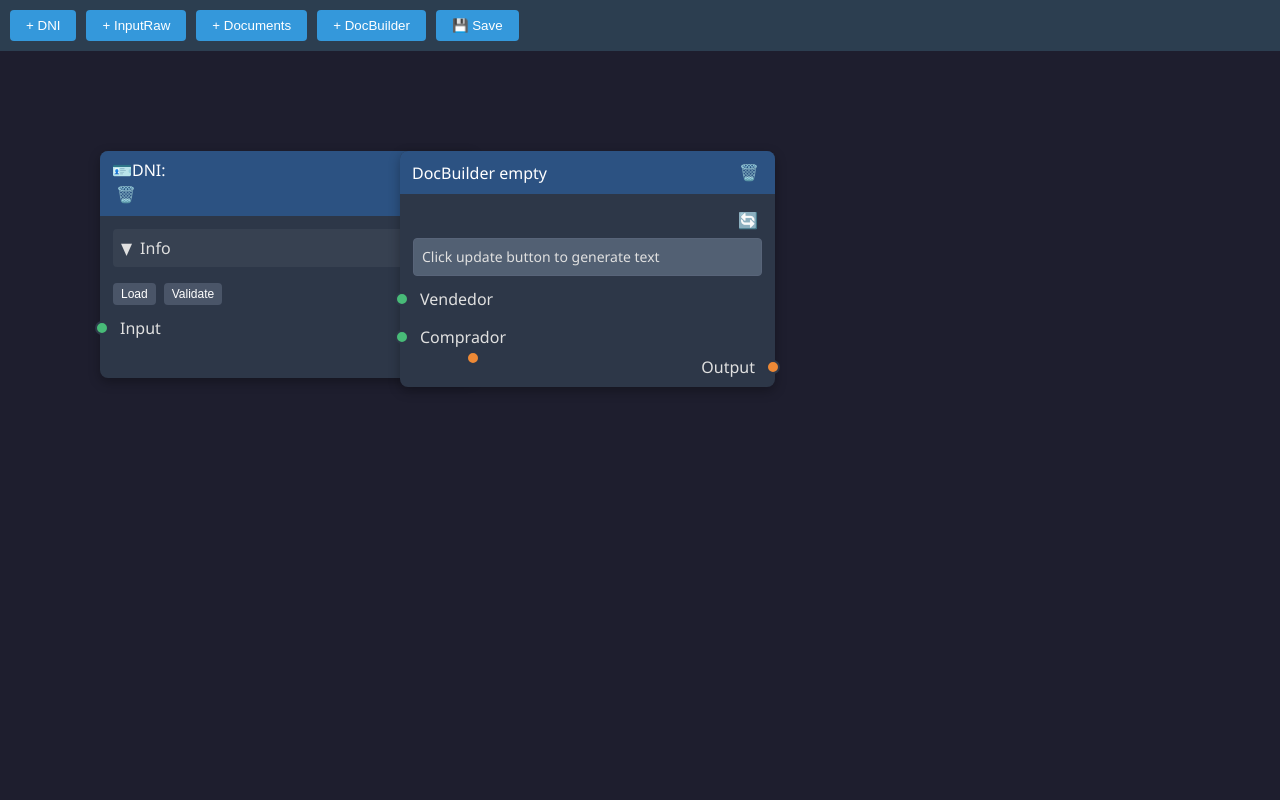
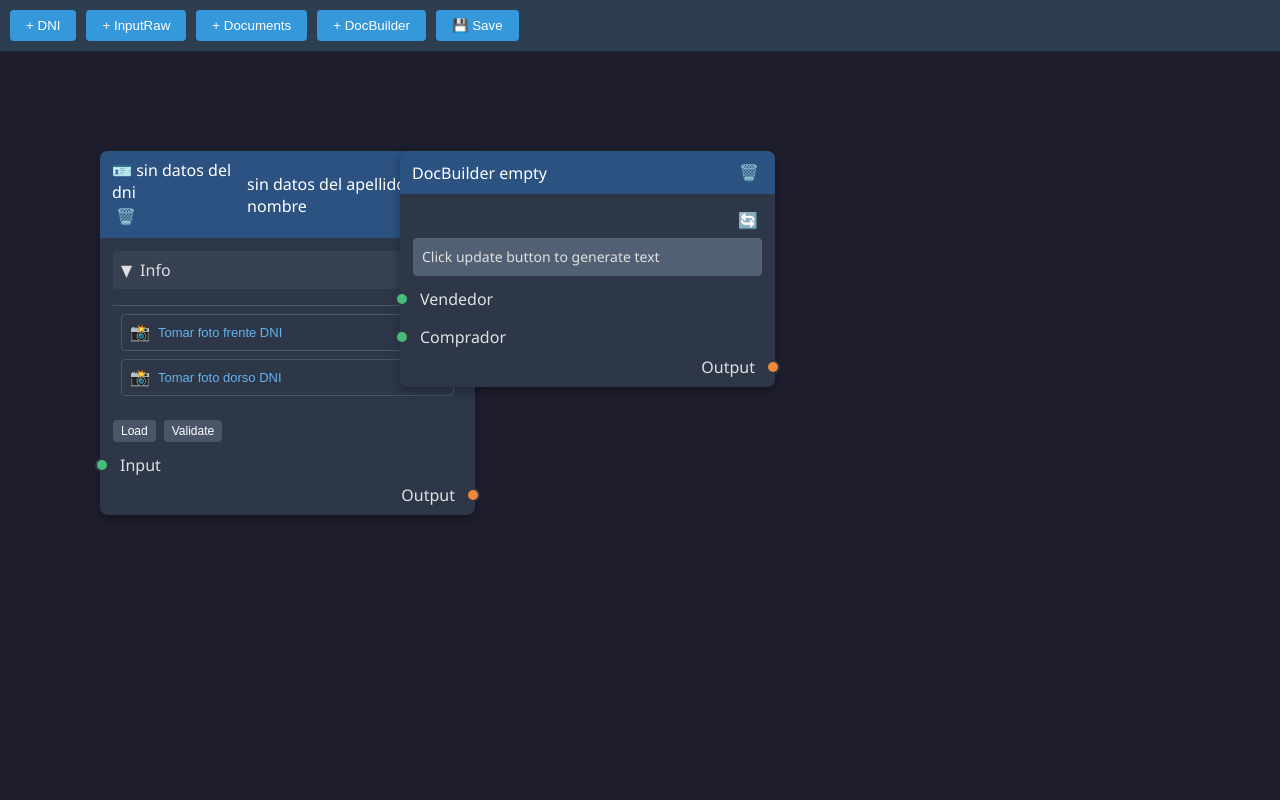
Before and after one commit to damiangarayalde/node-editor, a Flask app: page / in a window 1280 px wide. Run offline with Flask 3, Linux system fonts and the light colour scheme.

Commit message:
added upload foto btn

```diff
--- a/static/css/style.css
+++ b/static/css/style.css
@@ -543,3 +543,11 @@ body, html {
 .photo-capture-btn .icon {
     font-size: 16px;
 }
+
+.photo-capture-btn.success {
+    color: #48BB78;
+}
+
+.photo-capture-btn.error {
+    color: #F56565;
+}
--- a/static/js/app.js
+++ b/static/js/app.js
@@ -195,7 +195,7 @@ class NodeEditor extends EventEmitter {
             icon.style.fontSize = '16px';
 
             const title = document.createElement('span');
-            title.textContent = `DNI: ${node.data?.dni || ''}`;
+            title.textContent = ` ${node.data?.dni || 'sin datos del dni'}`;
 
             titleMain.appendChild(icon);
             titleMain.appendChild(title);
@@ -220,7 +220,7 @@ class NodeEditor extends EventEmitter {
             subtitle.className = 'node-subtitle';
             subtitle.textContent = node.data?.surname && node.data?.name ?
                 `${(node.data.surname || '').toUpperCase()} ${this.capitalizeFirstLetter(node.data.name || '')}` :
-                'Empty';
+                'sin datos del apellido y nombre';
 
             header.appendChild(titleContainer);
             header.appendChild(subtitle);
@@ -293,8 +293,8 @@ class NodeEditor extends EventEmitter {
             }
         }
 
-        // Add buttons for Input type nodes
-        if (node.type === 'dni' || node.type === 'InputRaw') {
+        // Add buttons for dni type nodes
+        if (node.type === 'dni') {
             // Create collapsible container
             const collapsible = document.createElement('div');
             collapsible.className = 'collapsible';
@@ -367,6 +367,35 @@ class NodeEditor extends EventEmitter {
             collapsible.appendChild(collapsibleHeader);
             collapsible.appendChild(collapsibleContent);
             content.appendChild(collapsible);
+
+
+            // // Add photo capture buttons container
+            const photoButtonsContainer = document.createElement('div');
+            photoButtonsContainer.className = 'photo-capture-buttons';
+
+            // Front photo button
+            const frontPhotoBtn = document.createElement('button');
+            frontPhotoBtn.className = 'photo-capture-btn';
+            frontPhotoBtn.innerHTML = `<span class="icon">📸</span> Tomar foto frente DNI`;
+            frontPhotoBtn.onclick = (e) => {
+                e.stopPropagation();
+                console.log('Capture front photo for node:', node.id);
+                // Add your photo capture logic here
+            };
+
+            // Back photo button
+            const backPhotoBtn = document.createElement('button');
+            backPhotoBtn.className = 'photo-capture-btn';
+            backPhotoBtn.innerHTML = `<span class="icon">📸</span> Tomar foto dorso DNI`;
+            backPhotoBtn.onclick = (e) => {
+                e.stopPropagation();
+                console.log('Capture back photo for node:', node.id);
+                // Add your photo capture logic here
+            };
+
+            photoButtonsContainer.appendChild(frontPhotoBtn);
+            photoButtonsContainer.appendChild(backPhotoBtn);
+            content.appendChild(photoButtonsContainer);
 
             // Only add buttons for regular Inputs type
             if (node.type === 'dni') {
@@ -1057,7 +1086,7 @@ COMPRADORES:
             if (nodeEl) {
                 const titleSpan = nodeEl.querySelector('.node-title-main span:last-child');
                 if (titleSpan) {
-                    titleSpan.textContent = `DNI: ${node.data.dni || ''}`;
+                    titleSpan.textContent = ` ${node.data.dni || 'sin datos del dni'}`;
                 }
             }
         }
@@ -1072,7 +1101,7 @@ COMPRADORES:
                 if (subtitle) {
                     subtitle.textContent = node.data.surname || node.data.name ?
                         `${(node.data.surname || '').toUpperCase()} ${this.capitalizeFirstLetter(node.data.name || '')}` :
-                        'Empty';
+                        'sin datos del apellido y nombre';
                 }
             }
         }
```
